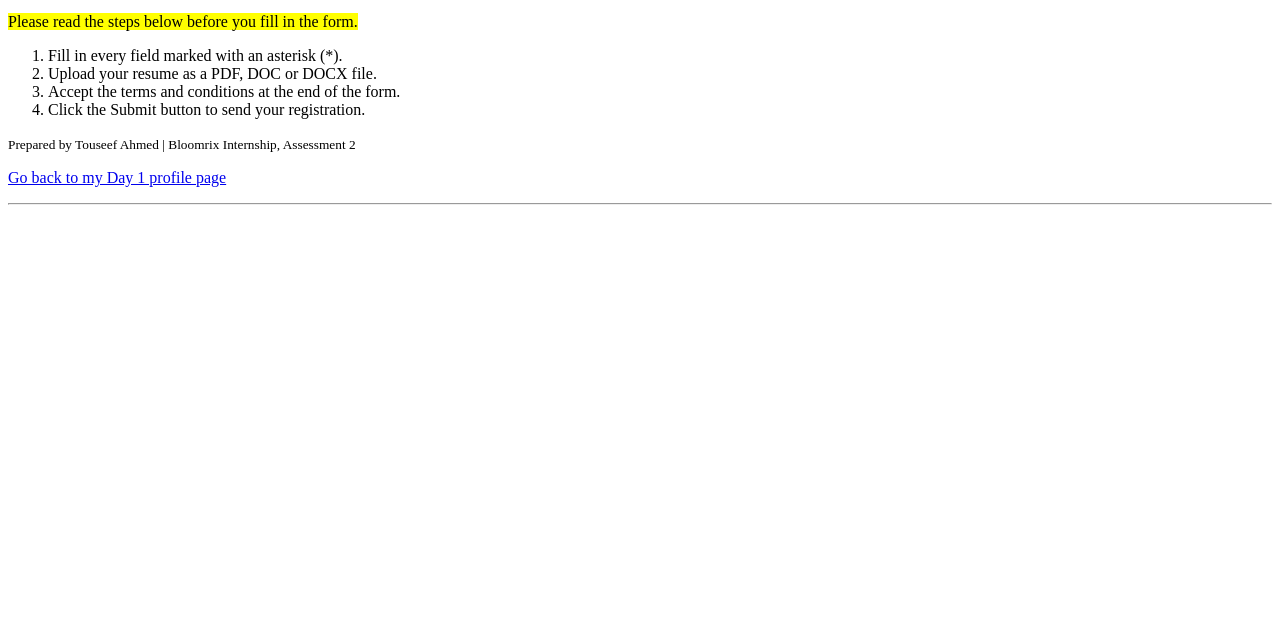
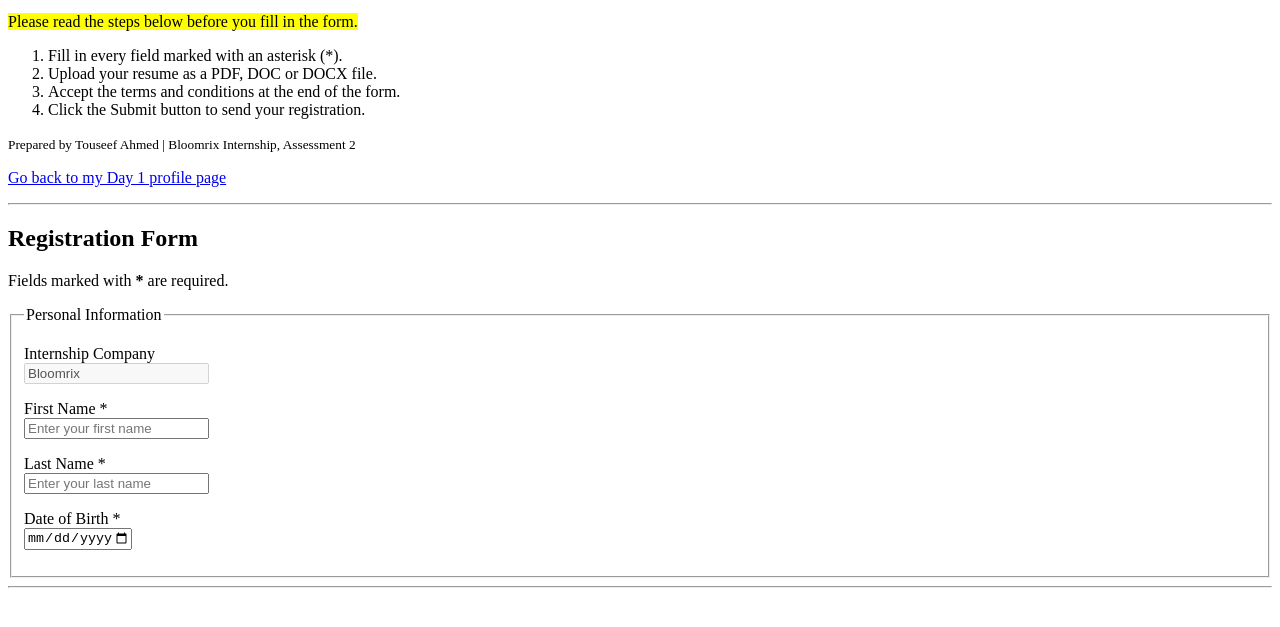
Before and after one commit to TouseefAhmedexe/touseef_ahmed_html_intern_registration_form, a plain HTML site: page index.html in a window 1280 px wide. Shown: the part 119-746 px from the top of the page. Drawn offline with Linux system fonts and the light colour scheme.

Commit message:
Assignment 2: Add form container and Personal Information group

```diff
--- a/index.html
+++ b/index.html
@@ -41,6 +41,44 @@
 
     <hr>
 
+    <!--REGISTRATION FORM-->
+    <div id="registration">
+        <h2>Registration Form</h2>
+
+        <p>Fields marked with <strong>*</strong> are required.</p>
+
+        <form id="intern-registration-form" method="get">
+
+            <!-- ===== Group 1: Personal Information ===== -->
+            <fieldset>
+                <legend>Personal Information</legend>
+
+                <p>
+                    <label for="company-name">Internship Company</label><br>
+                    <input type="text" id="company-name" name="company_name" value="Bloomrix" disabled>
+                </p>
+
+                <p>
+                    <label for="first-name">First Name *</label><br>
+                    <input type="text" id="first-name" name="first_name" placeholder="Enter your first name" autocomplete="given-name" maxlength="30" required>
+                </p>
+
+                <p>
+                    <label for="last-name">Last Name *</label><br>
+                    <input type="text" id="last-name" name="last_name" placeholder="Enter your last name" autocomplete="family-name" maxlength="30" required>
+                </p>
+
+                <p>
+                    <label for="date-of-birth">Date of Birth *</label><br>
+                    <input type="date" id="date-of-birth" name="date_of_birth" min="1980-01-01" max="2008-10-15" autocomplete="bday" required>
+                </p>
+            </fieldset>
+
+        </form>
+    </div>
+
+    <hr>
+
 </body>
 
 </html>
```
